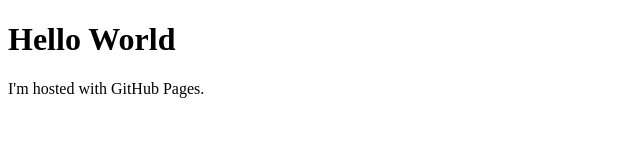
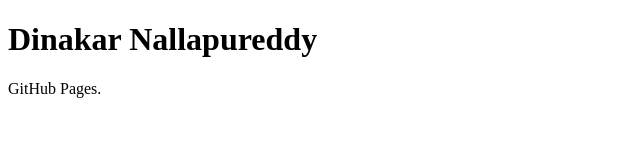
Before and after one commit to nalladin/nalladin.github.io, a plain HTML site: page index.html in a window 1280 px wide. Shown: the whole page, without its empty margins (0-640 px from the left). Drawn offline with Linux system fonts and the light colour scheme.

Commit message:
Update index.html
Playing with index.html

```diff
--- a/index.html
+++ b/index.html
@@ -1,7 +1,7 @@
 <!DOCTYPE html>
 <html>
 <body>
-<h1>Hello World</h1>
-<p>I'm hosted with GitHub Pages.</p>
+<h1>Dinakar Nallapureddy</h1>
+<p>GitHub Pages.</p>
 </body>
 </html>
```
